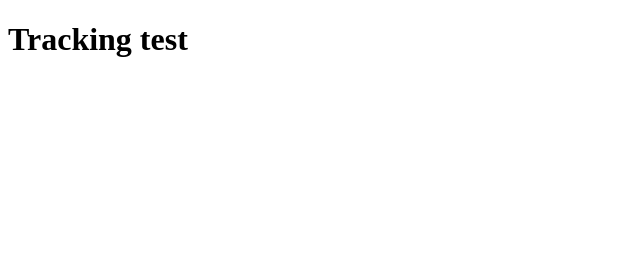
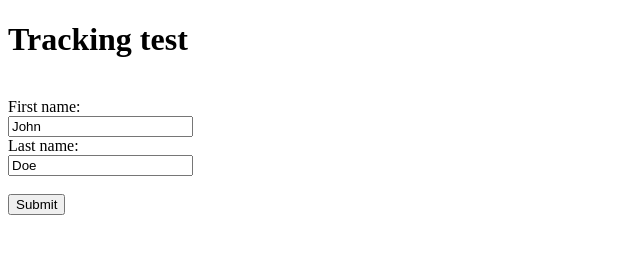
Before and after one commit to whatelise/trackingtest, a plain HTML site: page index.html in a window 1280 px wide. Shown: the whole page, without its empty margins (0-640 px from the left). Drawn offline with Linux system fonts and the light colour scheme.

Commit message:
added form

```diff
--- a/index.html
+++ b/index.html
@@ -67,5 +67,13 @@
   </head>
   <body>
     <h1>Tracking test</h1>
+    <br />
+    <form id="form-1234">
+      <label for="fname">First name:</label><br />
+      <input type="text" id="fname" name="fname" value="John" /><br />
+      <label for="lname">Last name:</label><br />
+      <input type="text" id="lname" name="lname" value="Doe" /><br /><br />
+      <input type="submit" value="Submit" />
+    </form>
   </body>
 </html>
```
